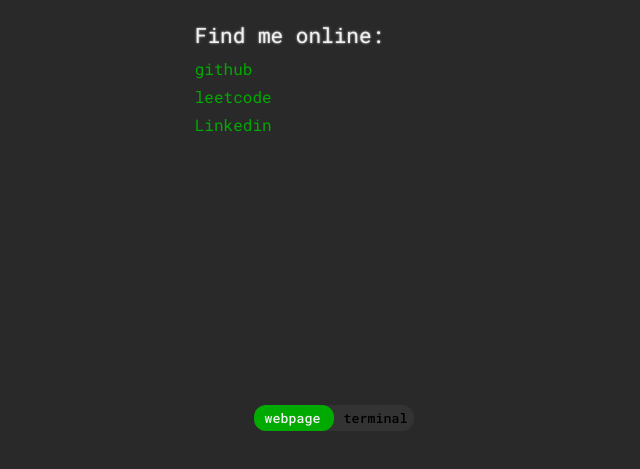
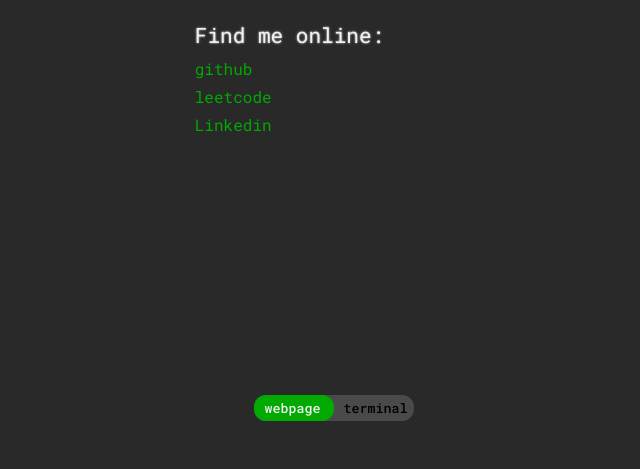
Before and after one commit to Justar96/justar96.github.io, a plain HTML site: page index.html in a window 1280 px wide. Shown: the part 275-744 px from the top of the page, without its empty margins (306-946 px from the left). Drawn offline with Linux system fonts and the light colour scheme.

Commit message:
Update style.css

```diff
--- a/style.css
+++ b/style.css
@@ -19,10 +19,10 @@
 
 .button-box {
   width: 160px;
-  margin: 120px auto;
+  margin: 110px auto;
   position: relative;
   border-radius: 12px;
-  background: #333;
+  background: #4a4a4a;
   text-align: center;
   justify-content: center;
 }
```
